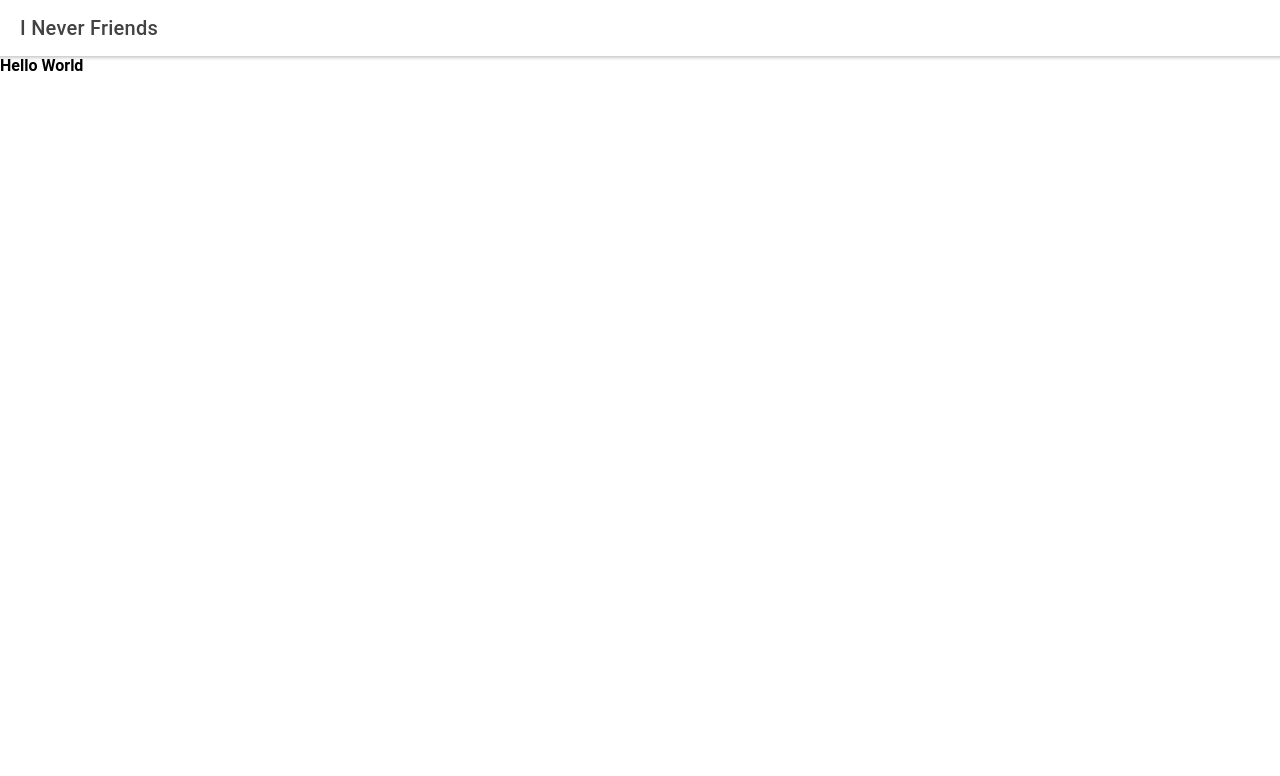
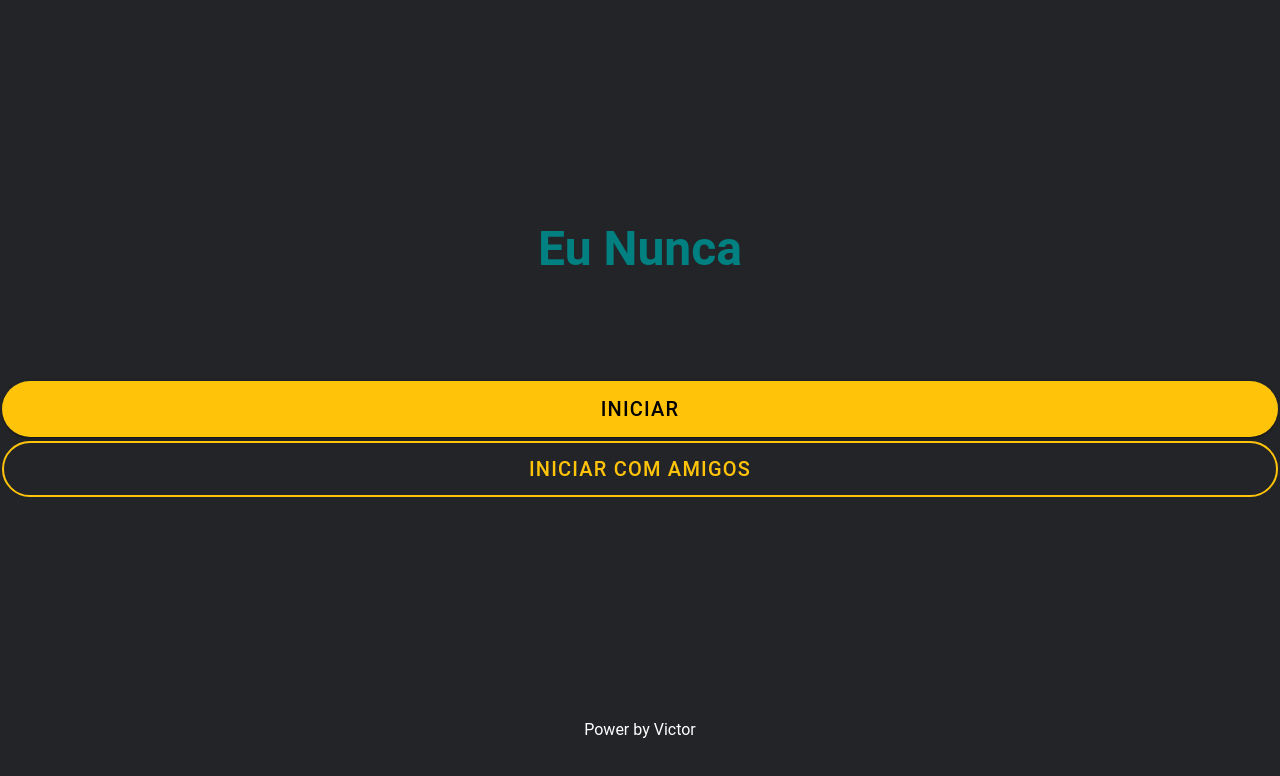
Before and after one commit to victor-luiz/i-never-friends, a React (Create React App) app: page /home in a window 1280 px wide. Shown: the top 776 px of the page. Built offline with nearby package versions, Linux system fonts and the light colour scheme.

Commit message:
create Routes and edit Home

```diff
--- a/src/App.tsx
+++ b/src/App.tsx
@@ -1,7 +1,4 @@
-import { Redirect, Route } from 'react-router-dom';
-import { IonApp, IonRouterOutlet, setupIonicReact } from '@ionic/react';
-import { IonReactRouter } from '@ionic/react-router';
-import Home from './pages/Home';
+import { IonApp, setupIonicReact } from '@ionic/react';
 
 /* Core CSS required for Ionic components to work properly */
 import '@ionic/react/css/core.css';
@@ -22,20 +19,13 @@ import '@ionic/react/css/display.css';
 /* Theme variables */
 import './theme/variables.css';
 
+import Routes from './Routes';
+
 setupIonicReact();
 
 const App: React.FC = () => (
   <IonApp>
-    <IonReactRouter>
-      <IonRouterOutlet>
-        <Route exact path="/home">
-          <Home />
-        </Route>
-        <Route exact path="/">
-          <Redirect to="/home" />
-        </Route>
-      </IonRouterOutlet>
-    </IonReactRouter>
+    <Routes />
   </IonApp>
 );
 
--- /dev/null
+++ b/src/Routes.tsx
@@ -0,0 +1,22 @@
+import { Redirect, Route } from 'react-router-dom';
+import { IonRouterOutlet } from '@ionic/react';
+import { IonReactRouter } from '@ionic/react-router';
+import Home from './pages/Home';
+import Card from './pages/Card';
+
+const Routes: React.FC = () => (
+  <IonReactRouter>
+    <IonRouterOutlet>
+      <Route exact path="/home">
+        <Home />
+      </Route>
+      <Route exact path="/">
+        <Redirect to="/home" />
+      </Route>
+      <Route exact path="/card">
+        <Card />
+      </Route>
+    </IonRouterOutlet>
+  </IonReactRouter>
+)
+export default Routes
--- a/src/components/ExploreContainer.tsx
+++ /dev/null
@@ -1,11 +0,0 @@
-interface ContainerProps { }
-
-const ExploreContainer: React.FC<ContainerProps> = () => {
-  return (
-    <div className="container">
-      <strong>Hello World</strong>
-    </div>
-  );
-};
-
-export default ExploreContainer;
--- /dev/null
+++ b/src/pages/Card.tsx
@@ -0,0 +1,17 @@
+import { IonPage, IonContent, IonApp, IonHeader, IonToolbar, IonTitle } from '@ionic/react';
+const Card: React.FC = () => {
+  return (
+    <IonPage>
+      <IonHeader>
+      <IonToolbar>
+          <IonTitle>Eu nuca:</IonTitle>
+        </IonToolbar>
+      </IonHeader>
+      <IonContent fullscreen>
+        Eu nunca dei pt
+      </IonContent>
+    </IonPage>
+  )
+}
+
+export default Card;
--- /dev/null
+++ b/src/pages/Home.css
@@ -0,0 +1,22 @@
+.content {
+  height: 90vh;
+  /* width: 80vw; */
+
+  display: flex;
+  flex-direction: column;
+  text-align: center;
+  justify-content: center;
+  gap: 100px;
+}
+
+.content span {
+  order: 0;
+
+  font-weight: bold;
+  font-size: 48px;
+  color: teal;
+}
+
+footer {
+  text-align: center;
+}
--- a/src/pages/Home.tsx
+++ b/src/pages/Home.tsx
@@ -1,16 +1,35 @@
-import { IonContent, IonHeader, IonPage, IonTitle, IonToolbar } from '@ionic/react';
-import ExploreContainer from '../components/ExploreContainer';
+import { IonButton, IonContent , IonPage, IonTitle, IonToolbar } from '@ionic/react';
+import './Home.css'
 
 const Home: React.FC = () => {
   return (
     <IonPage>
-      <IonHeader>
-        <IonToolbar>
-          <IonTitle>I Never Friends</IonTitle>
-        </IonToolbar>
-      </IonHeader>
-      <IonContent fullscreen>
-        <ExploreContainer />
+      <IonContent color={'dark'} fullscreen>
+        <main className='content'>
+          <span>Eu Nunca</span>
+          <div>
+            <IonButton
+              shape='round'
+              size='large'
+              expand='block'
+              color={'warning'}
+            >
+              Iniciar
+            </IonButton>
+            <IonButton
+              shape='round'
+              size='large'
+              expand='block'
+              color={'warning'}
+              fill='outline'
+            >
+              Iniciar com amigos
+            </IonButton>
+          </div>
+        </main>
+        <footer>
+          <span>Power by Victor</span>
+        </footer>
       </IonContent>
     </IonPage>
   );
```
